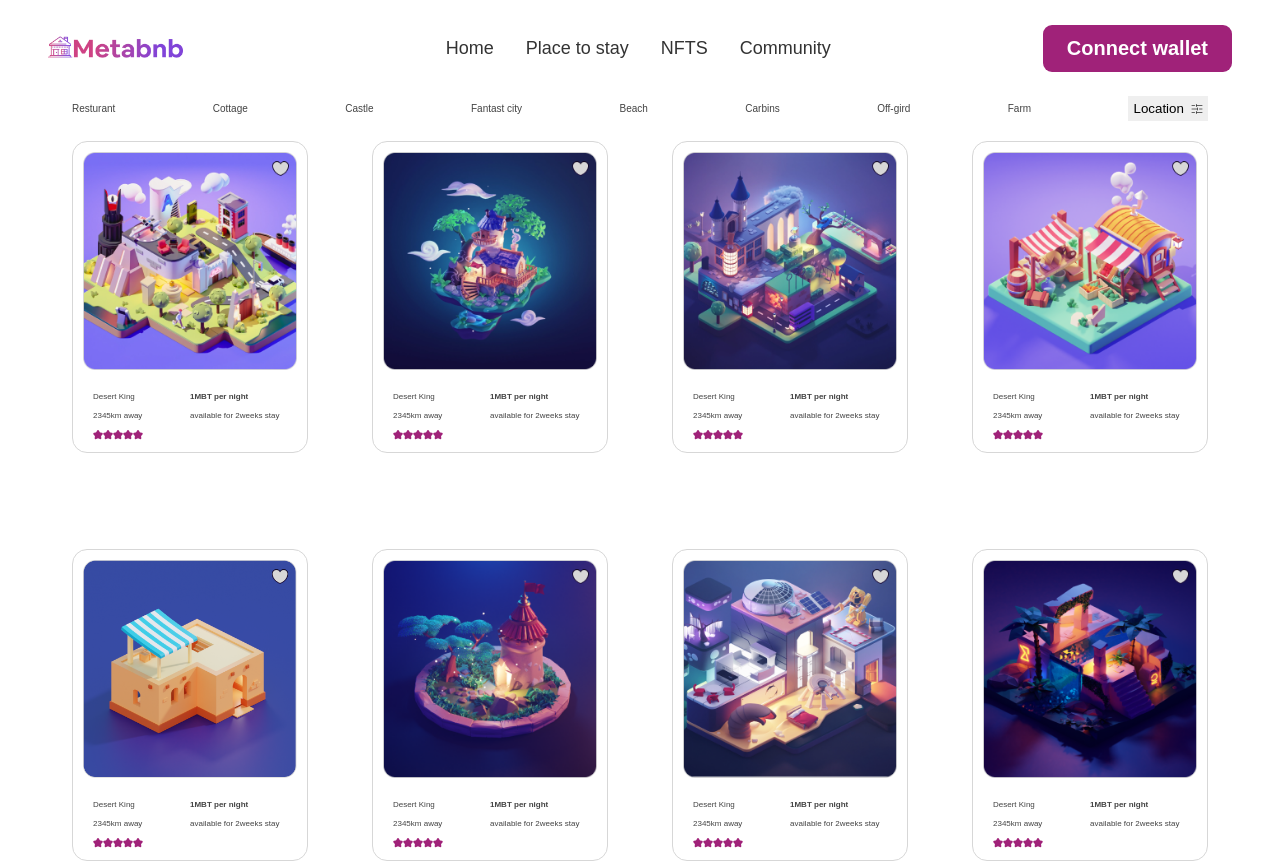
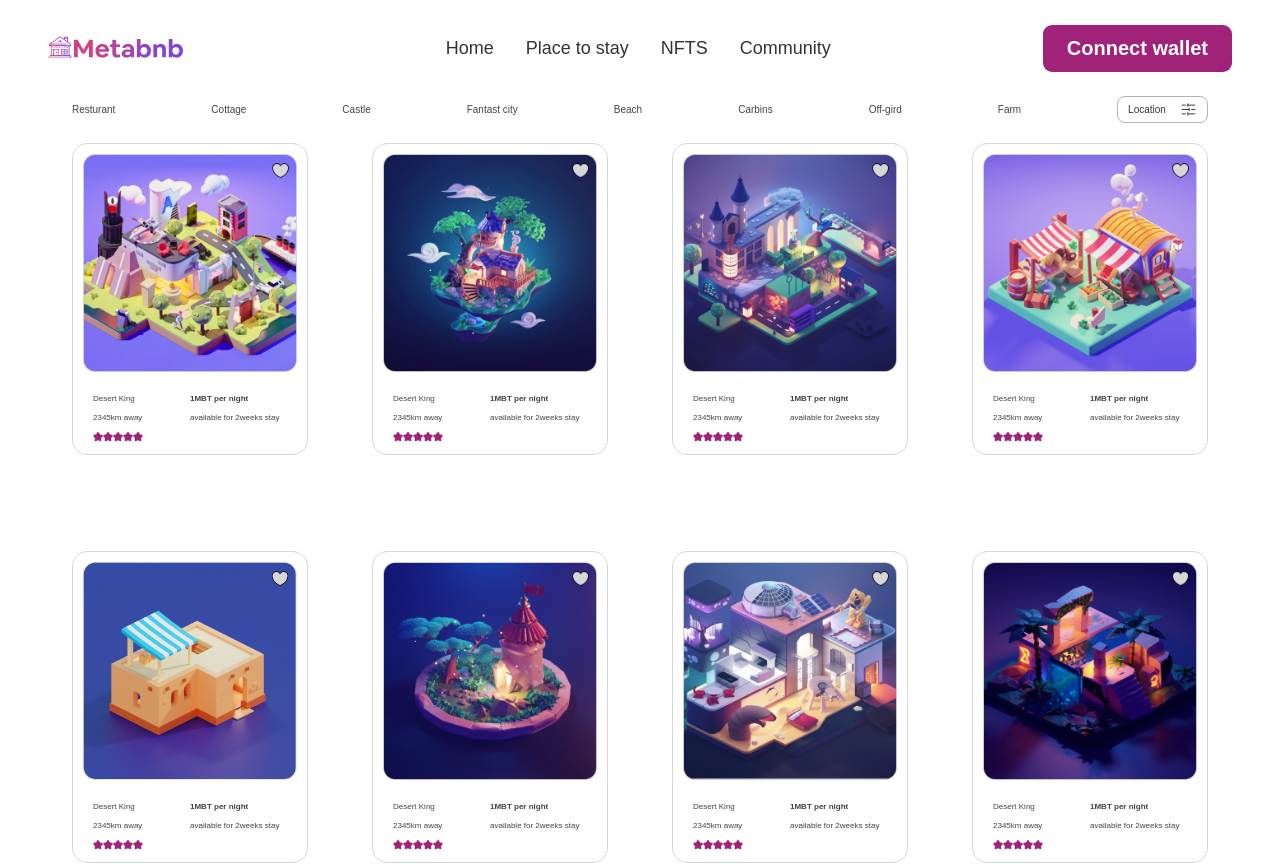
Before and after one commit to anita-ay/metabnb, a React (Create React App) app: page /place in a window 1280 px wide. Shown: the top 864 px of the page. Built offline with nearby package versions, Linux system fonts and the light colour scheme; a web font is replaced by a local one.

Commit message:
finishing touches

```diff
--- a/src/Pages/place.scss
+++ b/src/Pages/place.scss
@@ -13,13 +13,22 @@
 .mininav-btn {
   display: flex;
   align-items: center;
-  justify-content: space-between;
-  width: 7%;
-  padding: 0.5rem;
+  gap: 1.5rem;
+  // justify-content: space-between;
+  width: 8%;
+  padding: 0.5rem 1rem;
   border: none;
+  background-color: #fff;
+  border: 1px solid #b4b4b4;
+  border-radius: 8px;
+}
+
+.btn-text {
+  font-size: 1rem;
+  color: #333;
 }
 
 .settings {
   display: inline-block;
-  width: 1.2rem;
+  width: 1.5rem;
 }
```
Also changed, not shown: 1 other file (tests, documents, lock files or other folders).
